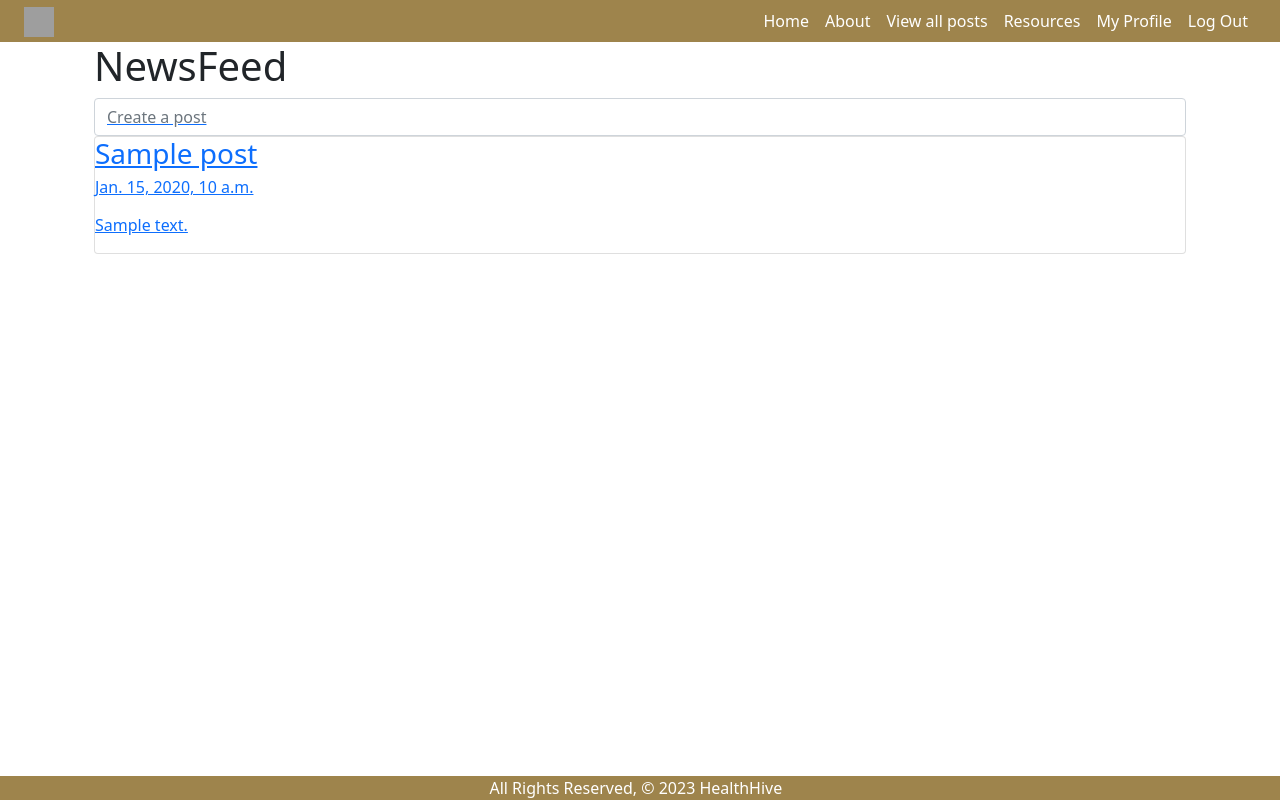
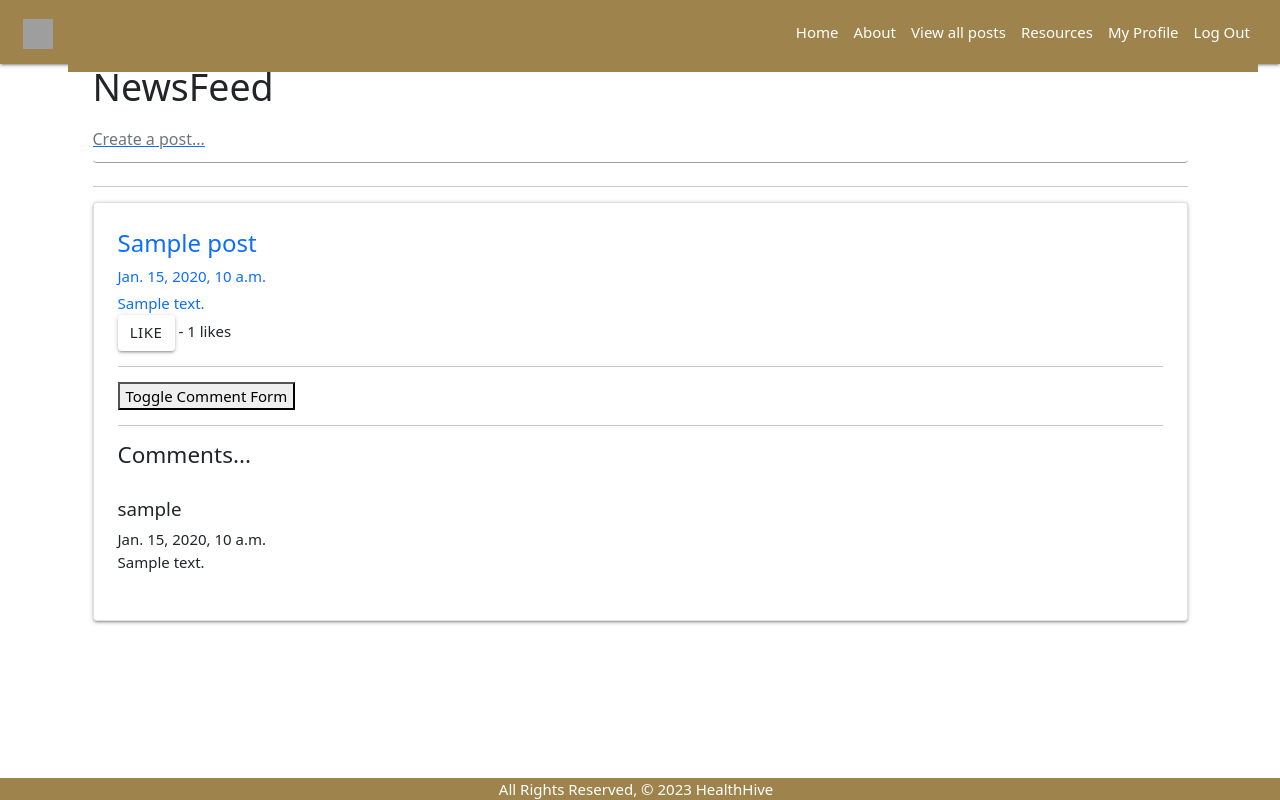
Before and after one commit to sally-kam/FitFamCommunity, a Django app: page /posts/ in a window 1280 px wide. Run offline with Django 4.2, Linux system fonts and the light colour scheme; a user stored in the database is signed in; tables that the repository leaves empty hold one stand-in row (values such as "Sample post"); some libraries are stand-ins or nearby versions; grey boxes are pictures that could not be loaded.

Commit message:
add comment form

```diff
--- a/main_app/admin.py
+++ b/main_app/admin.py
@@ -1,7 +1,8 @@
 from django.contrib import admin
-from .models import Post, Profile
+from .models import Post, Profile, Comment
 
 
 # Register your models here.
 admin.site.register(Post)
 admin.site.register(Profile)
+admin.site.register(Comment)
--- a/main_app/forms.py
+++ b/main_app/forms.py
@@ -1,5 +1,5 @@
 from django.forms import ModelForm, Textarea
-from .models import Post
+from .models import Post, Comment
 from django.contrib.auth.forms import UserCreationForm
 from django.contrib.auth.models import User
 from django import forms
@@ -34,3 +34,12 @@ class PostForm(ModelForm):
             'title': Textarea(attrs={'rows': 2, 'cols': 80}),
             'content': Textarea(attrs={'rows': 10, 'cols': 80}),
         }
+
+class CommentForm(ModelForm):
+    class Meta:
+        model = Comment
+        fields = ['text']
+        widgets = {
+            'comment': Textarea(attrs={'rows': 1, 'cols': 80})
+
+        }
--- a/main_app/templates/base.html
+++ b/main_app/templates/base.html
@@ -8,13 +8,16 @@
     <link rel="icon" type="image" href="https://i.imgur.com/36scT7Q.png" />
     <link rel="stylesheet" href="{% static 'css/bootstrap.min.css' %}">
     <script src="{% static 'js/bootstrap.min.js' %}"></script>
+    <link rel="stylesheet" href="https://cdnjs.cloudflare.com/ajax/libs/materialize/1.0.0/css/materialize.min.css">
+    <link rel="stylesheet" type="text/css" href="{% static 'css/style.css' %}">
     <link rel="stylesheet" href="https://cdnjs.cloudflare.com/ajax/libs/bootstrap/5.0.1/css/bootstrap.min.css">
     <script src="https://cdnjs.cloudflare.com/ajax/libs/popper.js/2.9.3/umd/popper.min.js"></script>
     <script src="https://cdnjs.cloudflare.com/ajax/libs/bootstrap/5.0.1/js/bootstrap.bundle.min.js"></script>
-    <link rel="stylesheet" type="text/css" href="{% static 'style.css' %}">
     <!-- Add the following below --->
     <script src="https://cdnjs.cloudflare.com/ajax/libs/materialize/1.0.0/js/materialize.min.js"></script>
     <script src="{% static 'admin/js/vendor/jquery/jquery.js' %}"></script>
+    <script src="https://ajax.googleapis.com/ajax/libs/jquery/3.6.4/jquery.min.js"></script>
+
 
 
     <title>Health Hive</title>
@@ -28,7 +31,7 @@
       <button class="navbar-toggler" type="button" data-bs-toggle="collapse" data-bs-target="#navbarNav" aria-controls="navbarNav" aria-expanded="false" aria-label="Toggle navigation">
         <span class="navbar-toggler-icon"></span>
       </button>
-      <div class="collapse navbar-collapse justify-content-end" id="navbarNav">
+      <div class="collapse navbar-collapse justify-content-end" style="background-color: #9e844c" id="navbarNav">
         <ul class="navbar-nav ml-auto">
           <li class="nav-item ">
             <a class="nav-link active text-white " aria-current="page" href="{% url 'home' %}">Home</a>
@@ -50,7 +53,7 @@
             <a class="nav-link text-white" href="{% url 'logout' %}">Log Out</a>
           </li>
           {% else %}
-          <li class="nav-item text-white dropdown">
+          <li class="nav-item dropdown">
             <a class="nav-link text-white dropdown-toggle" href="#" role="button" data-bs-toggle="dropdown" aria-haspopup="true" aria-expanded="false" id="dropdownMenuButton">
               Login/Register
             </a>
--- a/main_app/templates/posts/index.html
+++ b/main_app/templates/posts/index.html
@@ -1,23 +1,85 @@
 {% extends 'base.html' %}
 {% block content %}
+
+
 
 <h1>NewsFeed</h1>
 
 <a  href="{% url 'posts_create' %}" class=" input-group ">
-  <input  type="search" class="form-control rounded " placeholder="Create a post" aria-label="Search" aria-describedby="search-addon" />
+  <input  type="search" class="form-control rounded " placeholder="Create a post..." aria-label="Search" aria-describedby="search-addon" />
 </a>
 </div>
 
-
+<hr>
 {% for post in posts %}
-  <a href="{% url 'posts_detail' post.id %}">
+  <a href="{% url 'posts_detail' post.id %}" class="text-decoration-none">
     <div class="card">
       <div class="card-content">
         <h3 class="card-title">{{ post.title }}</h3>
         <h6>{{ post.date }}</h6>
         <p>{{ post.content|linebreaks }}</p>
+      </a>
+
+      <form action="{% url 'like_post' post.pk %}" method="POST">
+        {% csrf_token %}
+        {% if post.liked %}
+        <button type="submit" name="post_id" value="{{ post.id }}" class="btn btn-md">
+          unlike
+        </button>
+        {% else %}
+        <button type="submit" name="post_id" value="{{ post.id }}" class="btn btn-md">
+          like
+        </button>
+        {% endif %}
+        - {{ post.total_likes }} likes
+      </form>
+
+      <hr>
+
+
+      <!-- Display Comment Form -->
+      <button class="toggle-comment-form" data-post-id="{{ post.id }}">Toggle Comment Form</button>
+      <div id="comment-form-container-{{ post.id }}" style="display: none;">
+        <form method="POST" action="{% url 'comment_create' post.pk%}">
+          {% csrf_token %}
+          <h8>Add Comment:</h8>
+          {{ comment_form.as_p }}
+          <button type="submit">add comment</button>
+        </form>
       </div>
+
+
+
+      <br>
+      <hr>
+      <!-- Display All Comments -->
+      <h4>Comments...</h4>
+      <br>
+      {% if not post.comments.all %}
+        no comments yet...<a href="a">add one</a>
+      {% else %}
+        {% for comment in post.comments.all %}
+          <strong><h5>{{comment.user}}</h5></strong>
+          <p>{{ comment.date_added}}</p>
+          <p>{{ comment.text}}</p>
+          <br>
+        {% endfor %}
+      {% endif%}
+
+
+
     </div>
-  </a>
+    </div>
   {% endfor %}
+
+      <!-- jQuery code -->
+      <script>
+    $(document).ready(function() {
+      $('.toggle-comment-form').click(function() {
+        var postId = $(this).data('post-id');
+        $('#comment-form-container-' + postId).toggle();
+      });
+      });
+      </script>
+
 {% endblock %}
--- a/main_app/urls.py
+++ b/main_app/urls.py
@@ -3,13 +3,17 @@ from . import views
 from django.conf import settings
 from django.conf.urls.static import static
 from main_app.views import SignUp
+
 urlpatterns = [
     path('', views.home, name='home'),
     path('about/', views.about, name='about'),
-    path('posts/', views.posts_index, name='posts_index'),
+    path('posts/', views.PostList.as_view(), name='posts_index'),
     path('posts/create/', views.PostCreate.as_view(), name='posts_create'),
     path('posts/<int:pk>/update/', views.PostUpdate.as_view(), name='posts_update'),
     path('posts/<int:pk>/delete/', views.PostDelete.as_view(), name='posts_delete'),
+    path('posts/like/<int:pk>', views.like_post, name='like_post'),
+    path('posts/<int:pk>/add_comment', views.CommentCreate.as_view(), name='comment_create'),
+    # path('posts/like/<int:pk>', views.unlike_post, name='unlike_post'),
     path('profile/', views.profile_index, name='profile_index'),
     path('signup/', SignUp.as_view(), name='signup'),
     path('posts/<int:post_id>/', views.posts_detail, name='posts_detail'),
--- a/main_app/views.py
+++ b/main_app/views.py
@@ -1,4 +1,4 @@
-from django.shortcuts import render, redirect
+from django.shortcuts import render, get_object_or_404, redirect
 from .models import Post
 from django.views.generic.edit import CreateView, UpdateView, DeleteView
 from django.views.generic import ListView, DetailView
@@ -9,9 +9,11 @@ from django.contrib.auth.models import User
 from django.db.models.signals import post_save
 from django.dispatch import receiver
 from django.contrib.auth.mixins import LoginRequiredMixin
-from .forms import SignUpForm, PostForm
-from .models import Profile
-from django.urls import reverse_lazy
+from .forms import SignUpForm, PostForm, CommentForm
+from .models import Profile, Comment
+from django.urls import reverse_lazy, reverse
+from django.http import HttpResponseRedirect
+
 # Create your views here.
 
 # Define the home view
@@ -37,7 +39,20 @@ def posts_index(request):
         'posts': posts
   })
 
-class SignUp(CreateView):
+
+class PostList(LoginRequiredMixin, ListView):
+    model = Post
+    template_name = 'posts/index.html'
+    context_object_name = 'posts'
+
+    def get_context_data(self, **kwargs):
+        context = super().get_context_data(**kwargs)
+        context['comment_form'] = CommentForm()
+        return context
+
+
+
+class SignUp(LoginRequiredMixin, CreateView):
   form_class = SignUpForm
   success_url = reverse_lazy('posts_index')
   template_name = 'registration/signup.html'
@@ -45,7 +60,10 @@ class SignUp(CreateView):
   def form_valid(self, form):
       response = super().form_valid(form)
       print(form.cleaned_data)
-      Profile.objects.create(user=self.object, date_of_birth=form.cleaned_data['date_of_birth'], bio=form.cleaned_data['bio'])
+      Profile.objects.create(
+         user=self.object,
+         date_of_birth=form.cleaned_data['date_of_birth'],
+         bio=form.cleaned_data['bio'])
       print("self.object", self.object)
       login(self.request, self.object)
       return response
@@ -53,36 +71,21 @@ class SignUp(CreateView):
   def form_invalid(self, form):
       return self.render_to_response(self.get_context_data(form=form, error_message='Invalid sign up - try again'))
 
-# def signup(request):
-#   error_message = ''
-#   if request.method == 'POST':
-#     # This is how to create a 'user' form object
-#     # that includes the data from the browser
-#     form = SignUpForm(request.POST)
-#     if form.is_valid():
-#       # This will add the user to the database
-#       user = form.save()
-#       Profile.objects.create(user=user)
-#       # This is how we log a user in via code
-#       login(request, user)
-#       return redirect('posts_index')
-#     else:
-#       error_message = 'Invalid sign up - try again'
-#   # A bad POST or a GET request, so render signup.html with an empty form
-#   form = SignUpForm()
-#   context = {'form': form, 'error_message': error_message}
-#   return render(request, 'registration/signup.html', context)
+
+
+
 
 def posts_detail(request, post_id):
-  post = Post.objects.get(id=post_id)
-  return render(request, 'posts/detail.html', { 'post': post })
+  post = get_object_or_404(Post, id=post_id)
+  form = CommentForm()
+  return render(request, 'posts/detail.html', { 'post': post, 'form':form })
 
 
 
 
 
 
-class PostCreate(CreateView):
+class PostCreate(LoginRequiredMixin, CreateView):
     model = Post
     form_class = PostForm
 
@@ -90,10 +93,44 @@ class PostCreate(CreateView):
         form.instance.user = self.request.user
         return super().form_valid(form)
 
-class PostUpdate(UpdateView):
+class PostUpdate(LoginRequiredMixin, UpdateView):
   model = Post
   form_class = PostForm
 
-class PostDelete(DeleteView):
+class PostDelete(LoginRequiredMixin, DeleteView):
   model = Post
   success_url = '/posts'
+
+def like_post(request, pk):
+    post = get_object_or_404(Post, pk=pk)
+    liked = False
+
+    if post.likes.filter(id=request.user.id).exists():
+        post.likes.remove(request.user)
+        liked = False
+    else:
+        post.likes.add(request.user)
+        liked = True
+
+    return HttpResponseRedirect(reverse('posts_index'))
+
+
+class CommentCreate(LoginRequiredMixin,CreateView):
+   model = Comment
+   form_class = CommentForm
+   template_name = 'posts/index.html'
+   success_url= reverse_lazy('post_index')
+
+   def form_valid(self, form):
+        form.instance.post_id = self.kwargs['pk']
+        form.instance.user = self.request.user
+        return super().form_valid(form)
+
+   def get_success_url(self):
+        return reverse_lazy('posts_index')
+
+
+# def unlike_post(request, pk):
+#    post = get_object_or_404(Post, pk=pk)
+#    post.likes.remove(request.user)
+#    return redirect('post_detail', pk=pk)
--- /dev/null
+++ b/package.json
@@ -0,0 +1,5 @@
+{
+  "dependencies": {
+    "bootstrap-icons": "^1.10.5"
+  }
+}
```
Also changed, not shown: main_app/models.py (+15 -5 lines), main_app/templates/posts/detail.html (+17 -0 lines), main_app/migrations/0001_initial.py, package-lock.json (added).
